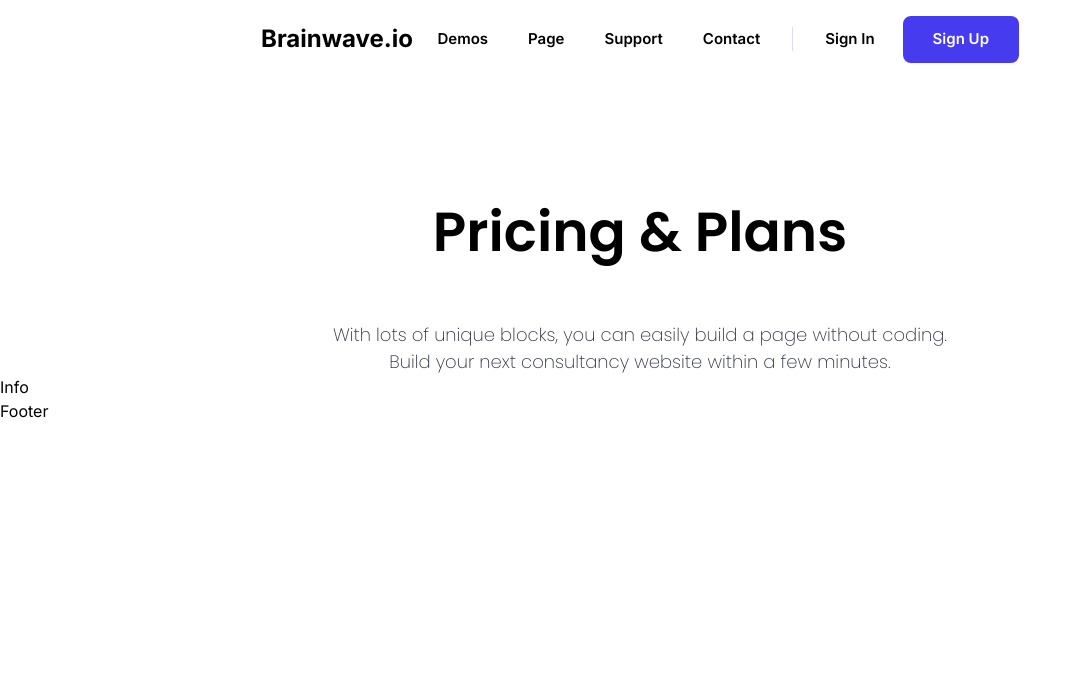
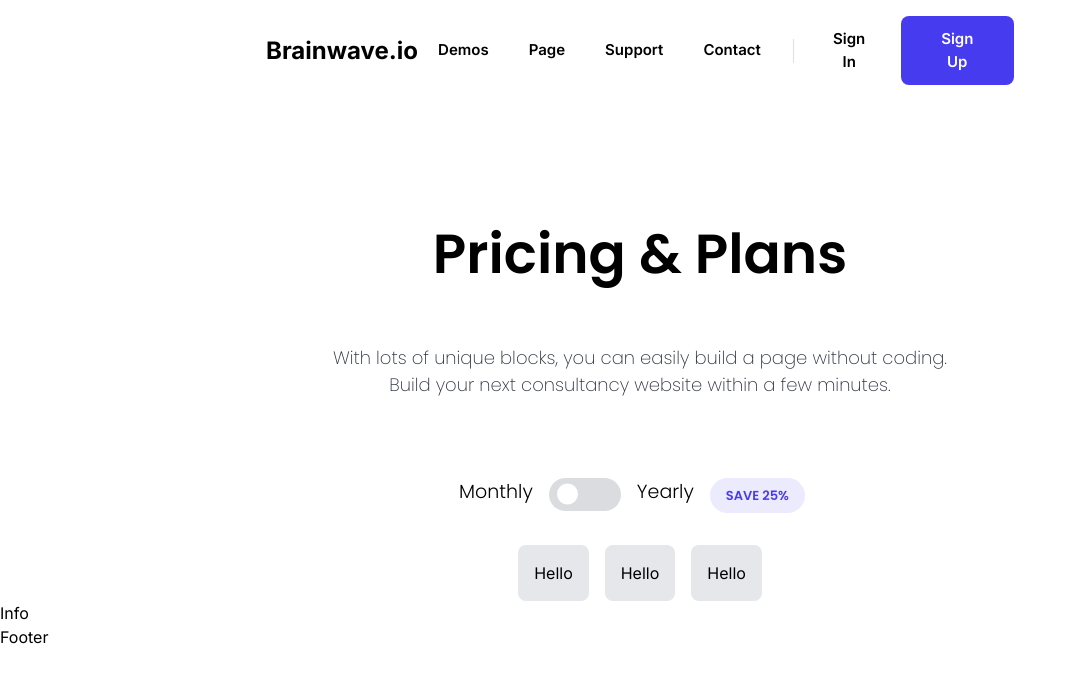
Before and after one commit to Txyeem/DemoProject, a Next.js app: page / in a window 1280 px wide. Shown: the top 682 px of the page, without its empty margins (0-1081 px from the left). Built offline with nearby package versions, Linux system fonts and the light colour scheme.

Commit message:
Top of Pricing

```diff
--- a/src/app/layout.js
+++ b/src/app/layout.js
@@ -3,6 +3,7 @@ import { Inter } from "next/font/google";
 import Navbar from "../components/navbar"
 import Info from "../components/info";
 import Footer from "../components/footer";
+import Pricing from "../components/pricing"
 
 import "./globals.css";
 
@@ -19,6 +20,7 @@ export default function RootLayout({ children }) {
       <body className={inter.className}>
         <Navbar />
         {children}
+        <Pricing />
         <Info />
         <Footer />
       </body>
--- a/src/components/navbar.jsx
+++ b/src/components/navbar.jsx
@@ -2,8 +2,8 @@ import React from 'react';
 
 function Navbar() {
   return (
-    <nav className="bg-white p-4 flex justify-between items-center mx-[245px]">
-    <div className="text-black text-2xl font-bold">Brainwave.io</div>
+    <nav className="bg-white p-4 flex justify-between items-center lg:mx-[250px] md:mx-[225px] sm:mx-[225px] mx-[225px]">
+    <div className="text-black lg:text-[24px] md:text-3xl text-[24px] font-bold">Brainwave.io</div>
     <div className="flex">
       <button className="text-black text-[15px] font-gilroy font-semibold mx-5">Demos</button>
       <button className="text-black text-[15px] font-gilroy font-semibold mx-5">Page</button>
--- /dev/null
+++ b/src/components/pricing.jsx
@@ -0,0 +1,31 @@
+import React from 'react';
+
+function Pricing() {
+  return (
+    <section className="flex flex-col items-center justify-center pt-20">
+    <div className='flex'>
+    <h1 className="text-[19px] mb-8 font-poppins font-light mr-4">Monthly</h1>
+
+    <div className="relative inline-block w-[72px] h-[33px] bg-[#161C2D] opacity-[15%] rounded-full shadow-inner">
+    <input type="checkbox" className="opacity-0 absolute w-0 h-0" />
+    <span className="absolute left-2 top-1/2 transform -translate-y-1/2 inline-block w-[21px] h-[21px] bg-white rounded-full shadow transition-transform duration-300 ease-in-out"></span>
+    </div>
+    <h1 className="text-[19px] mb-8 font-poppins font-light mx-4">Yearly</h1>
+    <h1 className="text-[13px] mb-8 font-poppins mr-4 px-4 p-2 font-semibold rounded-3xl bg-[#473BF0] bg-opacity-10 text-[#473BF0]">SAVE 25%</h1>
+    </div>
+      <div className="flex gap-4">
+        <div className="bg-gray-200 p-4 rounded-lg text-center">
+          <p>Hello</p>
+        </div>
+        <div className="bg-gray-200 p-4 rounded-lg text-center">
+          <p>Hello</p>
+        </div>
+        <div className="bg-gray-200 p-4 rounded-lg text-center">
+          <p>Hello</p>
+        </div>
+      </div>
+    </section>
+  );
+}
+
+export default Pricing;
```
Also changed, not shown: src/app/page.js (line endings or trailing spaces).
